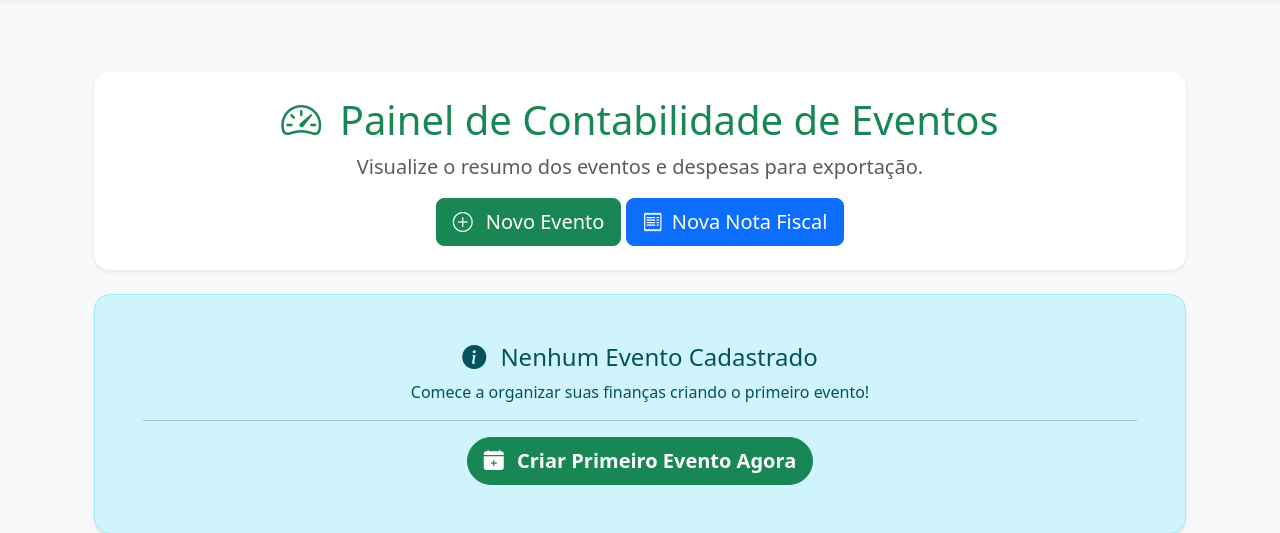
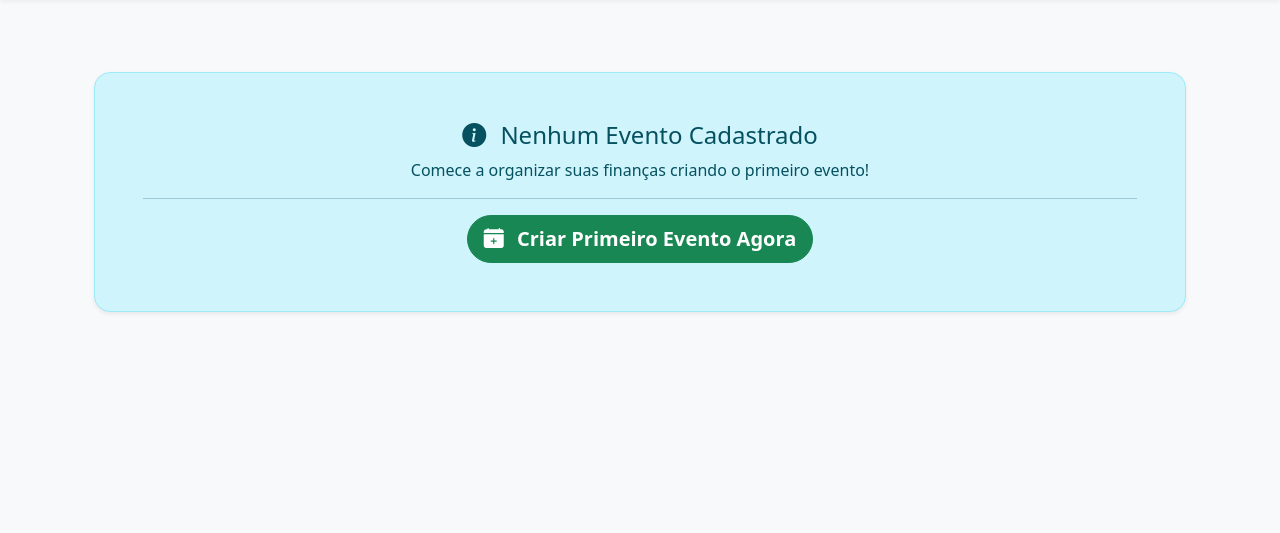
Before and after one commit to AlexandreSantaAnnaSilva/O2Events, a Flask app: page / in a window 1280 px wide. Shown: the part 56-589 px from the top of the page. Run offline with Flask 3, Linux system fonts and the light colour scheme; data that the repository does not hold is empty.

Commit message:
fix: Removendo a duplicação na navegation bar do index.html

```diff
--- a/templates/index.html
+++ b/templates/index.html
@@ -4,19 +4,6 @@
 
 {% block content %}
 <div class="container mt-5">
-
-<header class="text-center py-4 bg-white rounded-4 shadow-sm mb-4">
-    <h1 class="display-6 fw-light text-success"><i class="bi bi-speedometer2 me-2"></i> Painel de Contabilidade de Eventos</h1>
-    <p class="lead text-muted">Visualize o resumo dos eventos e despesas para exportação.</p>
-    <div class = "mt-3">
-        <a href="{{ url_for('novo_evento') }}" class="btn btn-success btn-lg rounded-3">
-            <i class="bi bi-plus-circle me-2"></i> Novo Evento
-        </a>
-        <a href="{{ url_for('nova_nota') }}" class="btn btn-primary btn-lg rounded-3">
-            <i class="bi bi-receipt me-1"></i> Nova Nota Fiscal
-        </a>
-    </div>
-</header>
 
 {% if eventos_com_resumo %}
 <div class="row row-cols-1 row-cols-md-2 row-cols-lg-3 g-4">
```
